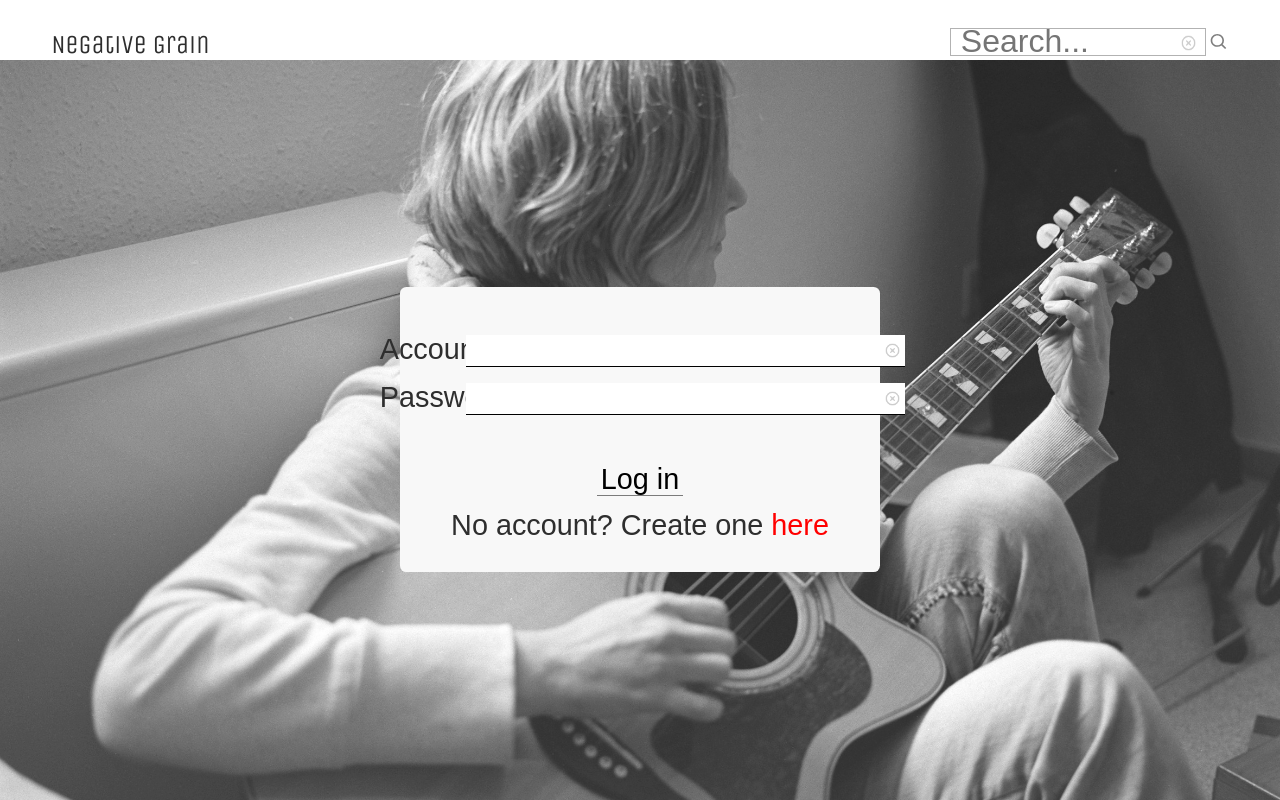
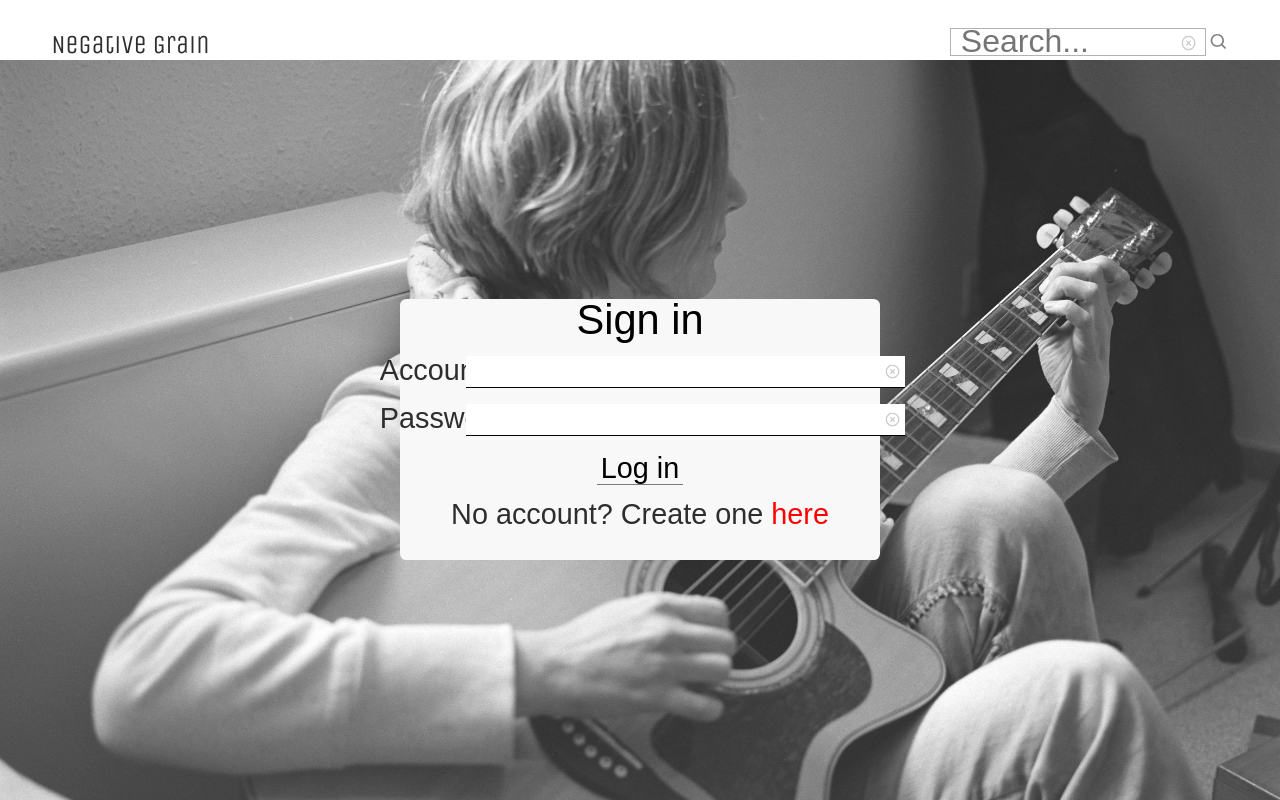
Before and after one commit to isaschlothauer/NegativeGrain, a Next.js app in the folder frontend/: page /login in a window 1280 px wide. Built offline with nearby package versions, Linux system fonts and the light colour scheme; a web font is replaced by a local one.

Commit message:
Adjusted login component position

```diff
--- a/frontend/app/_components/AccountRegistration/index.module.css
+++ b/frontend/app/_components/AccountRegistration/index.module.css
@@ -7,6 +7,10 @@
   flex-direction: column;
   align-items: center;
   padding: 1em 0;
+}
+
+.accountRegstrationTitle {
+  font-size: 1.3em;
 }
 
 .regItemList {
--- a/frontend/app/_components/AccountRegistration/index.tsx
+++ b/frontend/app/_components/AccountRegistration/index.tsx
@@ -51,7 +51,7 @@ const clearInputFIelds = (data: string) => {
   return (
     <>
       <form className={styles.loginContainer} onSubmit={submissionHandler}>
-        <p>Account registration</p>
+        <p className={styles.accountRegstrationTitle}>Account registration</p>
         <p><span className={styles.requiredMark}>*</span> Required data</p>
 
         <ul className={styles.regItemList}>
--- a/frontend/app/login/page.module.css
+++ b/frontend/app/login/page.module.css
@@ -34,8 +34,12 @@
 
 .loginItemList {
   list-style-type: none;
-  padding: 1em;
+  padding: 0em;
   flex-direction: column;
+}
+
+.loginComponentTitle {
+  font-size: 1.3em;
 }
 
 .inputItemList {
--- a/frontend/app/login/page.tsx
+++ b/frontend/app/login/page.tsx
@@ -56,7 +56,7 @@ export default function Login () {
         className={styles.backgroundImage}
       />
       <form className={styles.loginFormContainer} onSubmit={submissionHandler}>
-
+        <p className={styles.loginComponentTitle}>Sign in</p>
         <ul className={styles.loginItemList}>
           {inputListItems.map((element) => {
             return (
```
